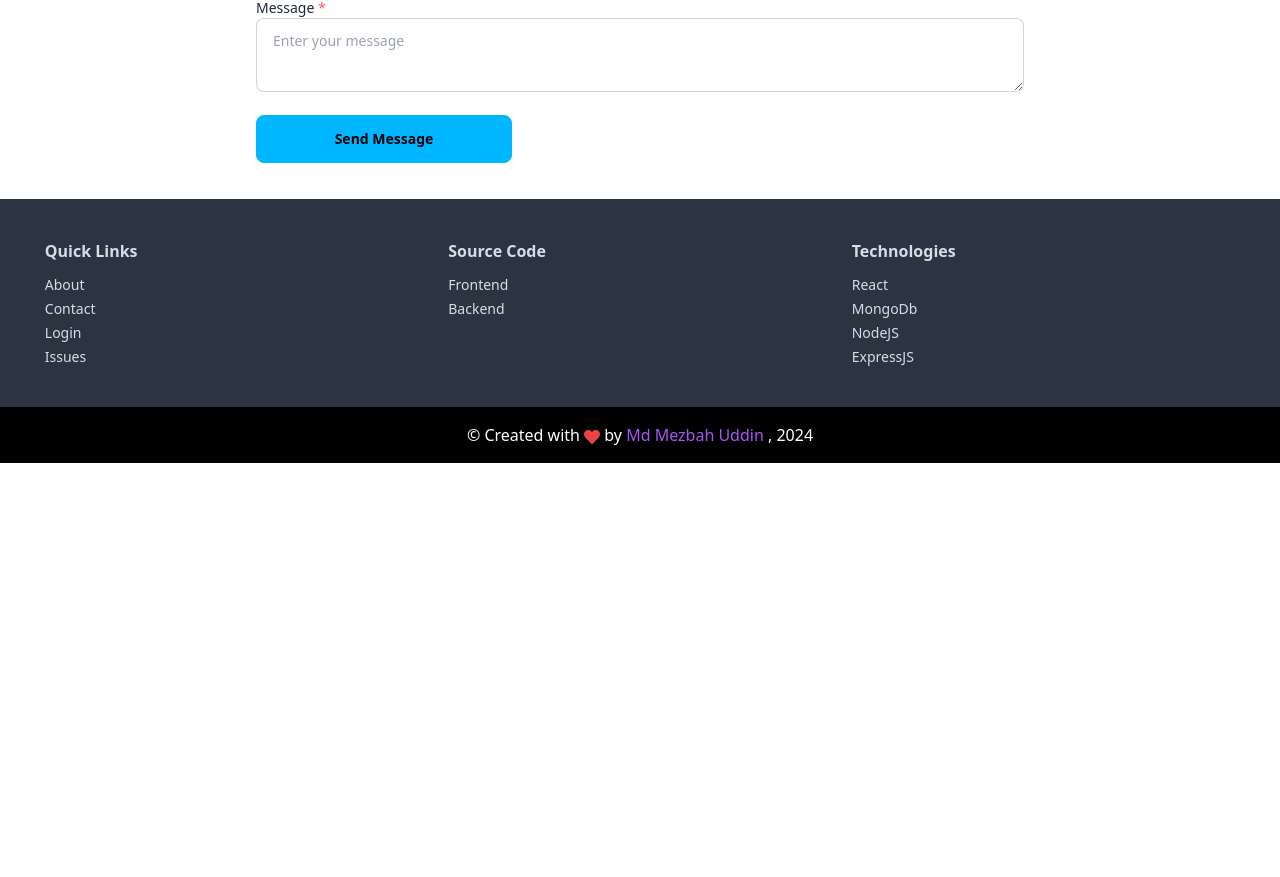
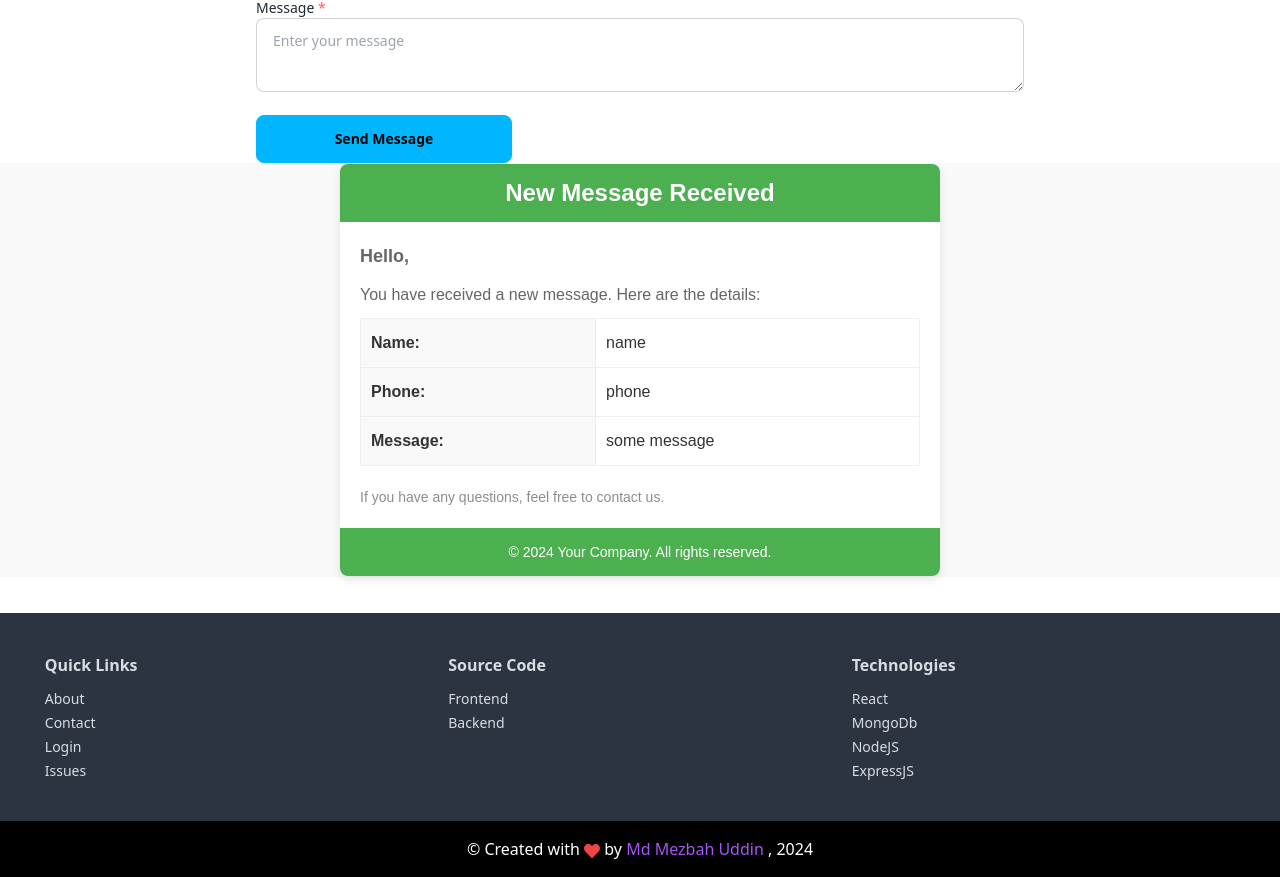
Before and after one commit to misbahulhoq/arbanpublicschool, a Next.js app: page / in a window 1280 px wide. Shown: the part 2780-3657 px from the top of the page. Before the commit the page ends 3243 px from the top, so only its background shows below. Built offline with nearby package versions, Linux system fonts and the light colour scheme; no server answers.

Commit message:
created admission form submission functionality

```diff
--- a/src/app/page.tsx
+++ b/src/app/page.tsx
@@ -4,6 +4,7 @@ import Contact from "@/components/home/Contact";
 import CallToAction from "@/components/home/CTA";
 // import Events from "@/components/home/Events";
 import HeroSection from "@/components/home/Hero";
+import TestComponent from "@/components/home/test";
 // import PrincipalsMessage from "@/components/home/Principal";
 
 export default function Home() {
@@ -18,6 +19,7 @@ export default function Home() {
       <Campus />
       {/* <Events /> */}
       <Contact />
+      <TestComponent />
     </div>
   );
 }
--- /dev/null
+++ b/src/components/home/test.tsx
@@ -0,0 +1,165 @@
+import React from "react";
+
+const TestComponent = () => {
+  return (
+    <div
+      style={{
+        margin: 0,
+        padding: 0,
+        fontFamily: "Arial, sans-serif",
+        backgroundColor: "#f9f9f9",
+      }}
+    >
+      <table
+        width="100%"
+        style={{ backgroundColor: "#f9f9f9", padding: "20px" }}
+      >
+        <tbody>
+          <tr>
+            <td>
+              <table
+                width="600"
+                align="center"
+                style={{
+                  backgroundColor: "#ffffff",
+                  borderRadius: "8px",
+                  overflow: "hidden",
+                  boxShadow: "0 4px 8px rgba(0, 0, 0, 0.1)",
+                }}
+              >
+                <tbody>
+                  <tr>
+                    <td
+                      style={{
+                        backgroundColor: "#4caf50",
+                        color: "#ffffff",
+                        padding: "15px",
+                        textAlign: "center",
+                        fontSize: "24px",
+                        fontWeight: "bold",
+                      }}
+                    >
+                      New Message Received
+                    </td>
+                  </tr>
+                  <tr>
+                    <td
+                      style={{
+                        padding: "20px",
+                        color: "#333333",
+                        fontSize: "16px",
+                      }}
+                    >
+                      <p
+                        style={{
+                          margin: 0,
+                          fontSize: "18px",
+                          fontWeight: "bold",
+                        }}
+                      >
+                        Hello,
+                      </p>
+                      <p style={{ margin: "10px 0" }}>
+                        You have received a new message. Here are the details:
+                      </p>
+                      <table
+                        style={{ width: "100%", borderCollapse: "collapse" }}
+                      >
+                        <tbody>
+                          <tr>
+                            <td
+                              style={{
+                                padding: "10px",
+                                border: "1px solid #eeeeee",
+                                fontWeight: "bold",
+                                backgroundColor: "#f9f9f9",
+                              }}
+                            >
+                              Name:
+                            </td>
+                            <td
+                              style={{
+                                padding: "10px",
+                                border: "1px solid #eeeeee",
+                              }}
+                            >
+                              {"name"}
+                            </td>
+                          </tr>
+                          <tr>
+                            <td
+                              style={{
+                                padding: "10px",
+                                border: "1px solid #eeeeee",
+                                fontWeight: "bold",
+                                backgroundColor: "#f9f9f9",
+                              }}
+                            >
+                              Phone:
+                            </td>
+                            <td
+                              style={{
+                                padding: "10px",
+                                border: "1px solid #eeeeee",
+                              }}
+                            >
+                              {"phone"}
+                            </td>
+                          </tr>
+                          <tr>
+                            <td
+                              style={{
+                                padding: "10px",
+                                border: "1px solid #eeeeee",
+                                fontWeight: "bold",
+                                backgroundColor: "#f9f9f9",
+                              }}
+                            >
+                              Message:
+                            </td>
+                            <td
+                              style={{
+                                padding: "10px",
+                                border: "1px solid #eeeeee",
+                              }}
+                            >
+                              {"some message"}
+                            </td>
+                          </tr>
+                        </tbody>
+                      </table>
+                      <p
+                        style={{
+                          margin: "20px 0 0",
+                          fontSize: "14px",
+                          color: "#666666",
+                        }}
+                      >
+                        If you have any questions, feel free to contact us.
+                      </p>
+                    </td>
+                  </tr>
+                  <tr>
+                    <td
+                      style={{
+                        backgroundColor: "#4caf50",
+                        color: "#ffffff",
+                        textAlign: "center",
+                        padding: "10px",
+                        fontSize: "14px",
+                      }}
+                    >
+                      &copy; 2024 Your Company. All rights reserved.
+                    </td>
+                  </tr>
+                </tbody>
+              </table>
+            </td>
+          </tr>
+        </tbody>
+      </table>
+    </div>
+  );
+};
+
+export default TestComponent;
--- a/src/components/shared/ContactForm.tsx
+++ b/src/components/shared/ContactForm.tsx
@@ -39,8 +39,6 @@ const ContactForm: React.FC = () => {
         text: ex.error,
       });
     }
-    console.log("clicked");
-    console.log(data);
   };
 
   return (
@@ -66,7 +64,7 @@ const ContactForm: React.FC = () => {
           )}
         </div>
 
-        {/* Email */}
+        {/* Phone */}
         <div>
           <label htmlFor="phone" className="block text-sm font-medium">
             Phone <span className="text-error">*</span>
--- /dev/null
+++ b/src/redux/features/admissions/admissionApi.ts
@@ -0,0 +1,17 @@
+import { baseApi } from "@/redux/api/api";
+
+const admissionApiSlice = baseApi.injectEndpoints({
+  endpoints: (build) => ({
+    addAdmissionData: build.mutation({
+      query(body) {
+        return {
+          url: "/admissions",
+          method: "POST",
+          body,
+        };
+      },
+    }),
+  }),
+});
+
+export const { useAddAdmissionDataMutation } = admissionApiSlice;
```
Also changed, not shown: src/app/admissions/page.tsx (+68 -83 lines).
